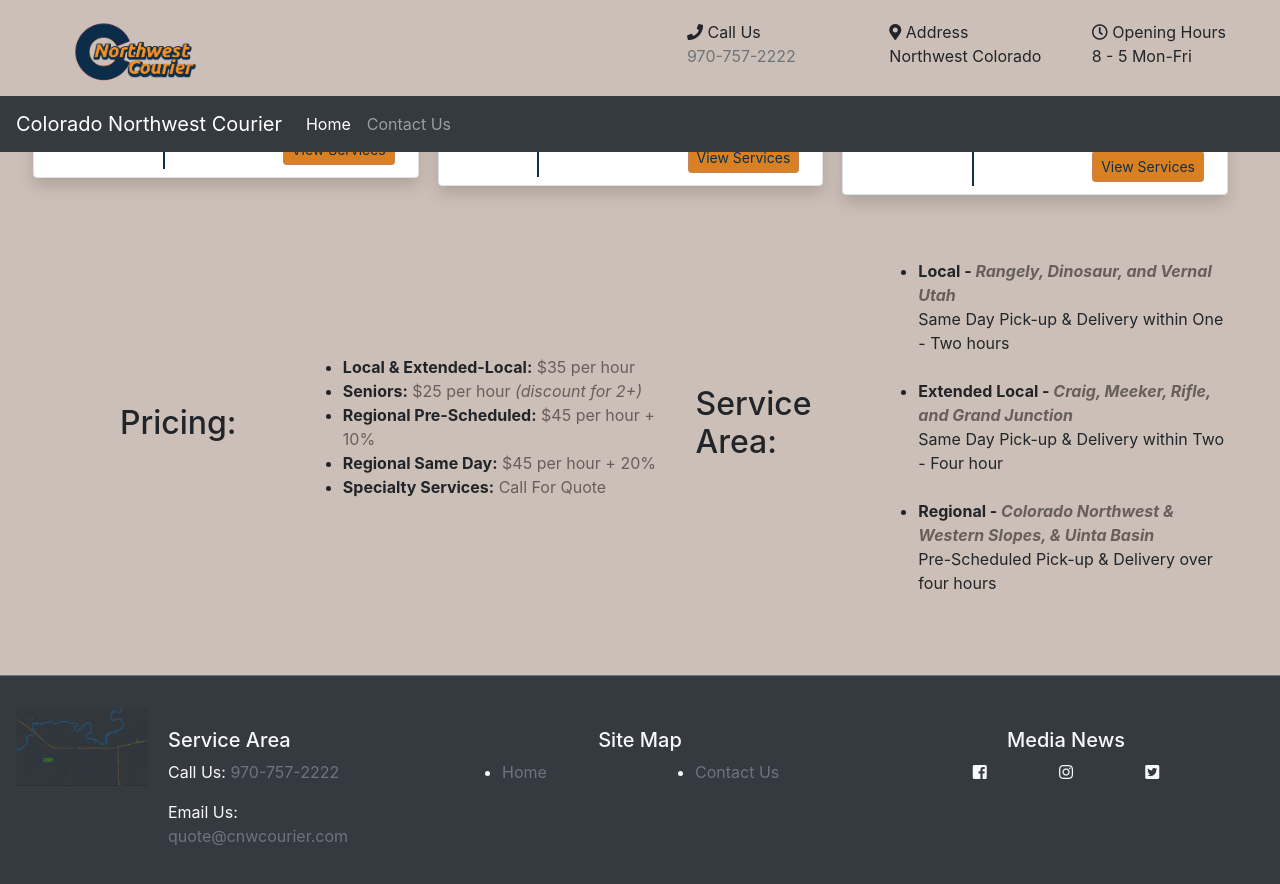
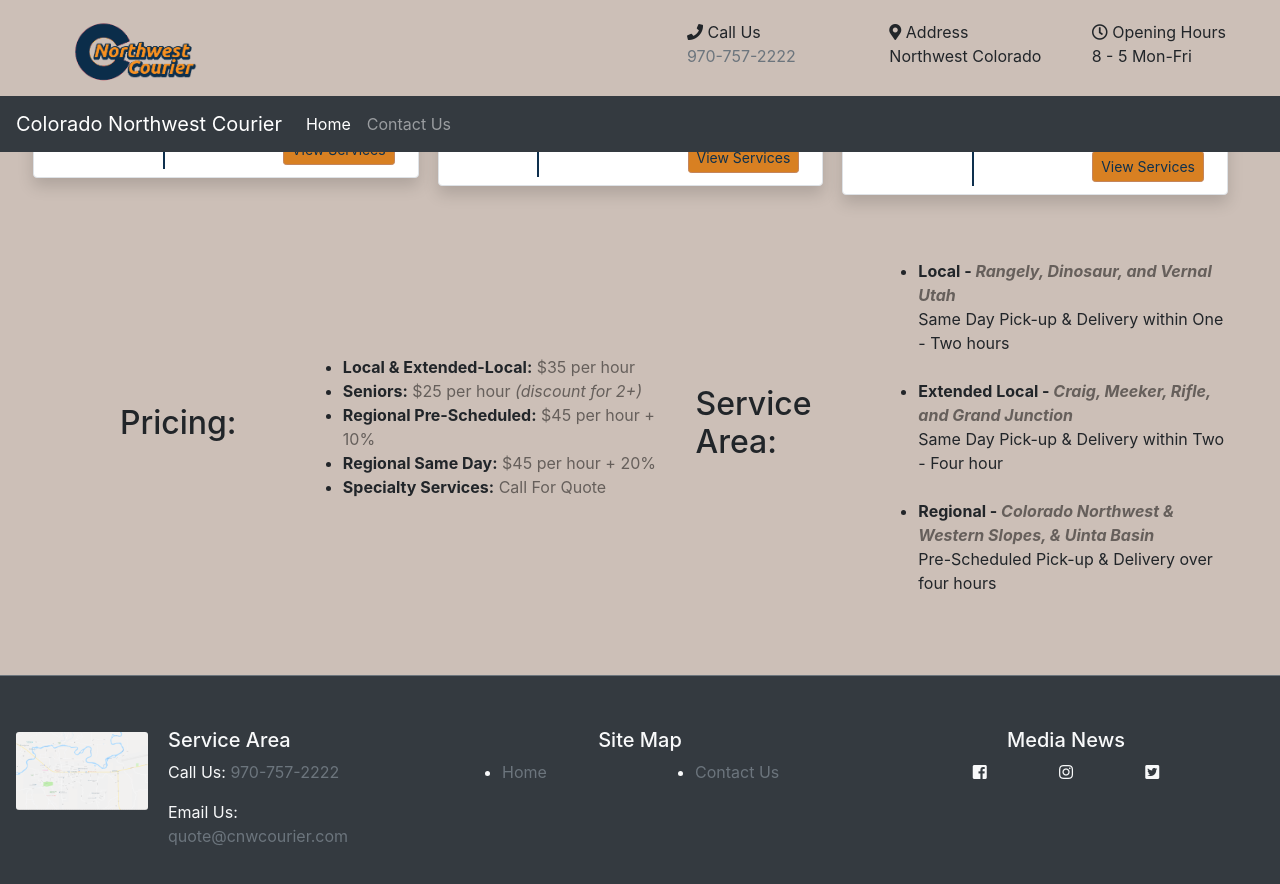
Before and after one commit to kfn8dkodemonkey/CNWCourier, a Jekyll site: the page built from index.md, in a window 1280 px wide and 900 px high, scrolled down 1026 px. Shown: the top 884 px of the window. Built offline with Jekyll 4.4.1, drawn with Linux system fonts in a browser that asks for light colours.

Commit message:
update content

```diff
--- a/_includes/footer.html
+++ b/_includes/footer.html
@@ -4,8 +4,8 @@
     <div class="row">
       <div class="col"><!-- col 1 -->
           <div class="row no-gutters">
-            <div class="col-md-4">
-              <img src="assets/images/GoogleMaps.png" class="card-img" alt="Service Area">
+            <div class="col-md-4  mt-4 mb-1">
+              <a href="/assets/images/GoogleMaps.png" target="_blank"><img src="assets/images/GoogleMaps.png" class="card-img bg-white" alt="Service Area"></a>
             </div>
             <div class="col-md-8">
               <div class="card-body">
```
